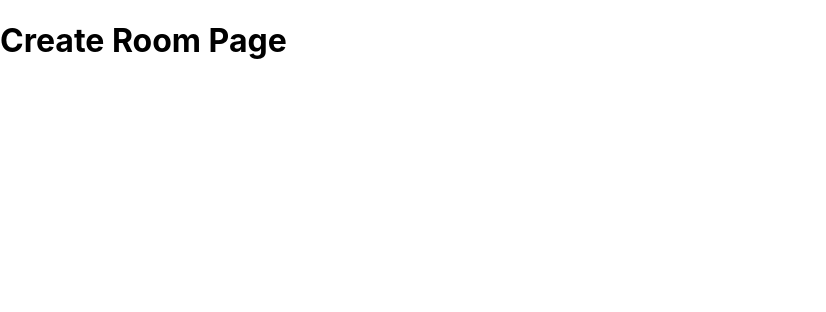
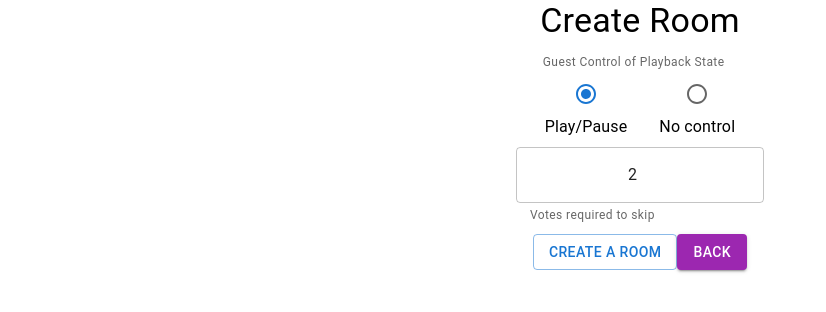
Before and after one commit to huiigary/MusicController, a React (Create React App) app in the folder frontend/: page /create in a window 1280 px wide. Shown: the top 312 px of the page, without its empty margins (0-826 px from the left). Built offline with nearby package versions, Linux system fonts and the light colour scheme.

Commit message:
Created simple create room page to pause, votes required to skip, and create room

```diff
--- a/frontend/src/components/CreateRoom.jsx
+++ b/frontend/src/components/CreateRoom.jsx
@@ -1,8 +1,114 @@
-import React from 'react'
+import React, { useState } from 'react'
+import {
+  Grid,
+  Typography,
+  Button,
+  FormControl,
+  FormHelperText,
+  FormControlLabel,
+  Radio,
+  RadioGroup,
+  TextField,
+  Link,
+} from '@mui/material'
 
 export function CreateRoom(props) {
+  const defaultVotes = 2
 
+  const [guestCanPause, setGuestVote] = useState(true)
+  const [votesToSkip, setVotesToSkip] = useState(defaultVotes)
 
+  const handleVotesChange = (e) => {
+    console.log('handle votes changing:', e.target.value)
+    setVotesToSkip(e.target.value)
+  }
 
-  return <h1> Create Room Page</h1>
+  const handleGuestCanPauseChange = (e) => {
+    console.log('clicked guests can pause', e.target.value)
+    setGuestVote(e.target.value === 'true' ? true : false)
+  }
+
+  const handleRoomButtonClicked = () => {
+    console.log('button room clicked')
+    const requestOptions = {
+      method: 'POST',
+      headers: { 'Content-Type': 'application/json' },
+      body: JSON.stringify({
+        votes_to_skip: votesToSkip,
+        guests_can_pause: guestCanPause, // Note: the body key (votes_to_skip... etc) must match how it is written on the backend side
+      }),
+    }
+
+    // send the request to this endpoint--> then convert to json
+    fetch('/api/create-room', requestOptions).then((response) =>
+      response.json().then((data) => console.log('create Room data:', { data }))
+    )
+  }
+
+  return (
+    <Grid container spacing={1}>
+      <Grid item xs={12} align='center'>
+        <Typography component='h4' variant='h4'>
+          Create Room
+        </Typography>
+      </Grid>
+      {/* To control playback */}
+      <Grid item xs={12} align='center'>
+        <FormControl component='fieldset'>
+          <FormHelperText>
+            <div algin='center'> Guest Control of Playback State</div>
+          </FormHelperText>
+          <RadioGroup
+            row
+            defaultValue={true}
+            onChange={(e) => handleGuestCanPauseChange(e)}
+          >
+            <FormControlLabel
+              value={true}
+              control={<Radio color='primary'></Radio>}
+              label='Play/Pause'
+              labelPlacement='bottom'
+            ></FormControlLabel>
+            <FormControlLabel
+              value={false}
+              control={<Radio color='secondary'></Radio>}
+              label='No control'
+              labelPlacement='bottom'
+            ></FormControlLabel>
+          </RadioGroup>
+        </FormControl>
+      </Grid>
+      {/* The number of people to skip song */}
+      <Grid item xs={12} align='center'>
+        <FormControl algin='center'>
+          <TextField
+            required={true}
+            type='number'
+            defaultValue={defaultVotes}
+            onChange={(e) => handleVotesChange(e)}
+            inputProps={{
+              min: 1,
+              style: { textAlign: 'center' },
+            }}
+          ></TextField>
+          <FormHelperText>
+            <div algin='center'>Votes required to skip</div>
+          </FormHelperText>
+        </FormControl>
+      </Grid>
+      {/* Buttons to submit/goBack ... component will be like a link*/}
+      <Grid xs={12} item align='center'>
+        <Button
+          color='primary'
+          variant='outlined'
+          onClick={() => handleRoomButtonClicked()}
+        >
+          Create a Room
+        </Button>
+        <Button color='secondary' variant='contained' href='/' component={Link}>
+          Back
+        </Button>
+      </Grid>
+    </Grid>
+  )
 }
```
Also changed, not shown: frontend/package.json (+7 -0 lines), 1 other file (tests, documents, lock files or other folders).
